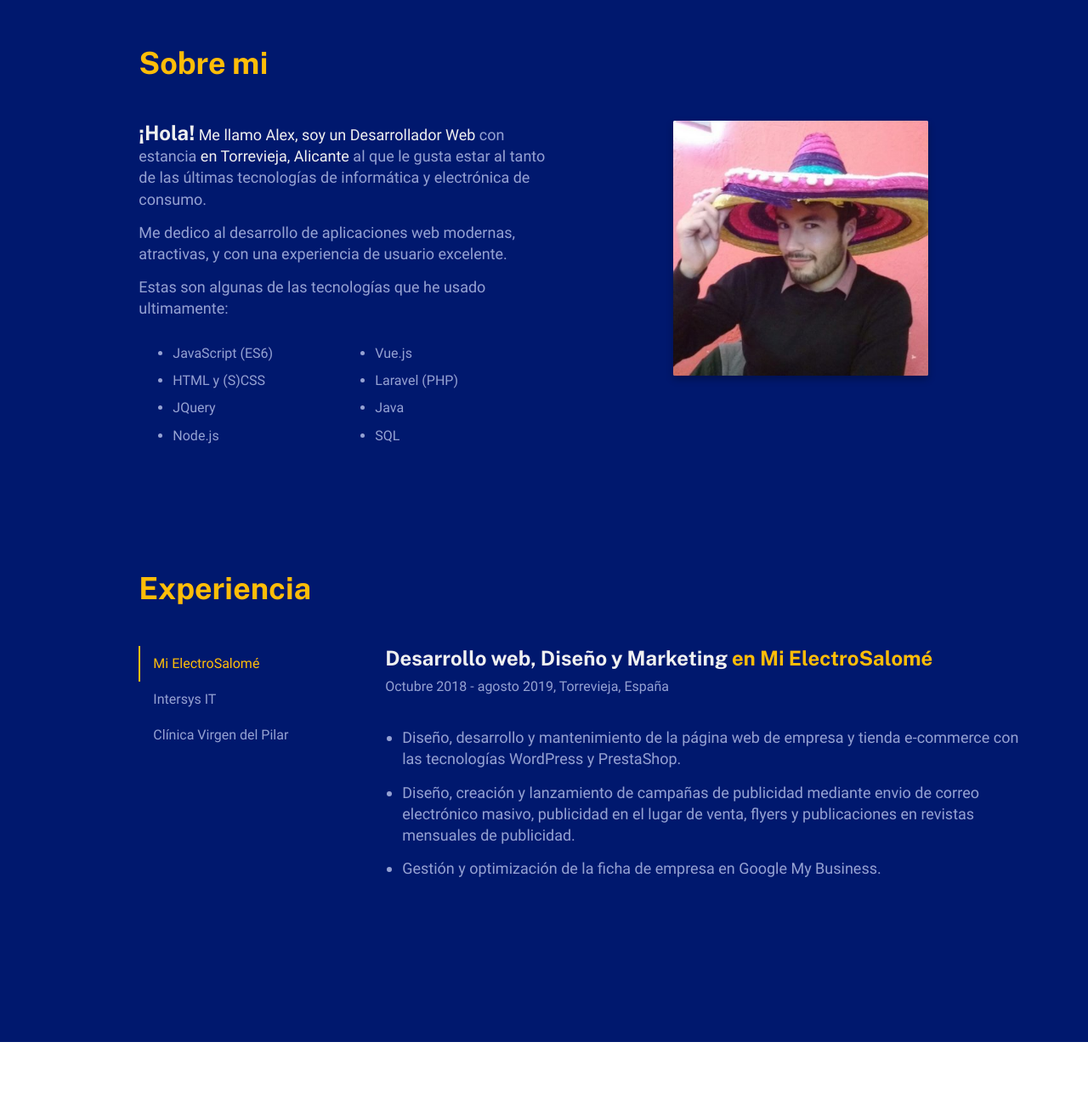
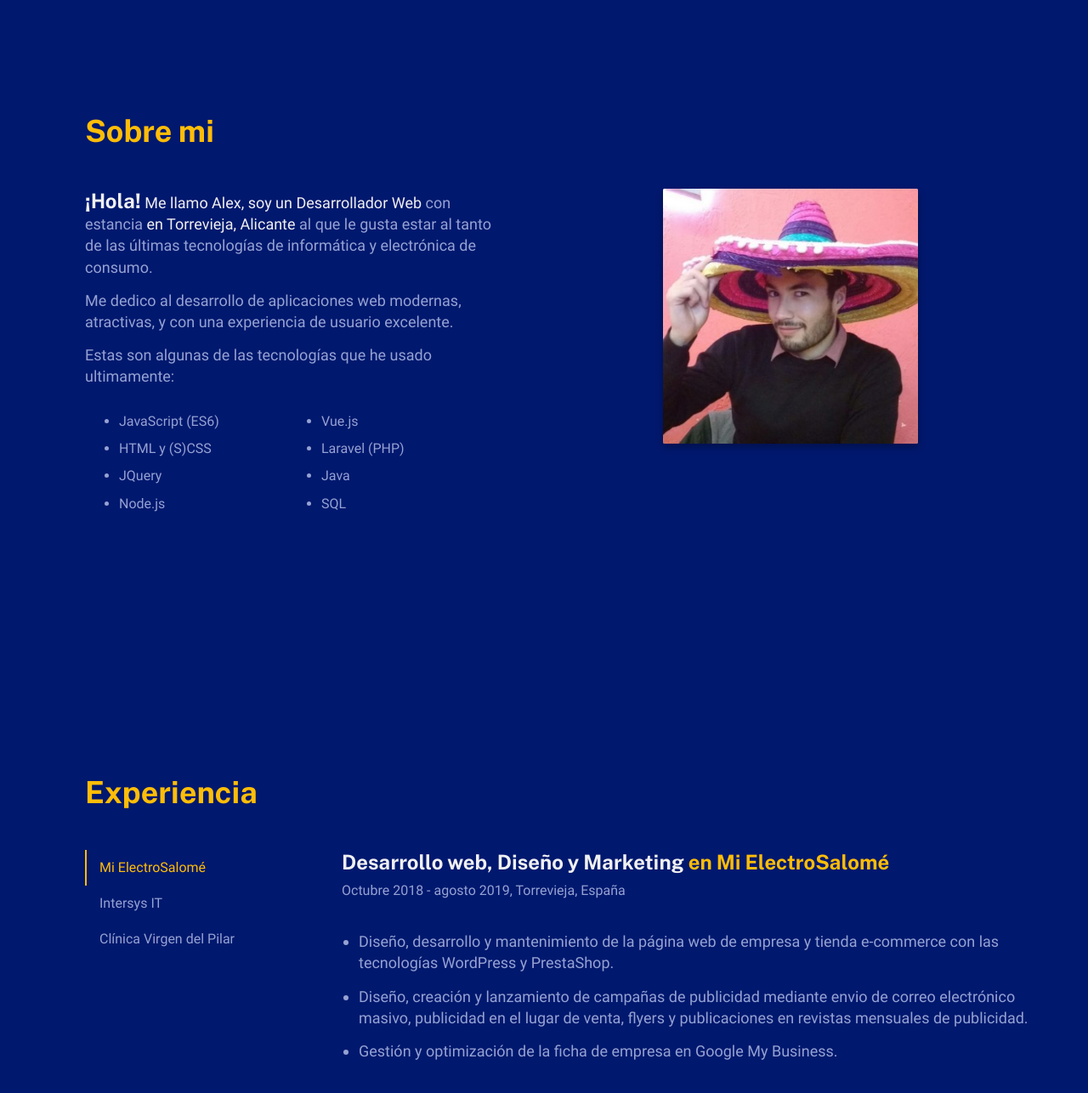
Before and after one commit to alexandreargm/portafolio, a Nuxt app: page / in a window 1280 px wide. Shown: the part 868-2154 px from the top of the page at 85% size. Before the commit the page ends 2094 px from the top, so only its background shows below. Built offline with nearby package versions, Linux system fonts and the light colour scheme.

Commit message:
finished tabs

```diff
--- a/assets/css/mixins.scss
+++ b/assets/css/mixins.scss
@@ -1,6 +1,16 @@
 /// Mixin that indents an element inside a column based grid.
-/// The indent is made using paddings.
-@mixin indent-container-left($indent-count, $column-count, $layout-margin: 0) {
-    padding-left: calc( (( (100% - (#{$layout-margin} * 2) ) / #{$column-count}) * #{$indent-count}) + #{$layout-margin});
-    padding-right: $layout-margin;
+@mixin indent($indent-count, $column-count, $max-width, $ignore-padding: 0rem) {
+  padding-left: calc( #{$max-width} / #{$column-count} * #{$indent-count} - #{$ignore-padding} );
 }
+
+@mixin tabs-highlight($tab-selector, $highlight-selector) {
+@for $i from 1 through $tab-count {
+    #{$tab-selector}:nth-of-type(#{$i}).is-active ~ #{$highlight-selector} {
+      left: #{ $tab-width * ($i - 1) };
+      @media screen and (min-width: $laptop) {
+        left: 0;
+        top: #{ $tab-height * ($i - 1) };
+      }
+    }
+  }
+}
--- a/assets/css/variables.scss
+++ b/assets/css/variables.scss
@@ -49,7 +49,7 @@ $laptop: 75em; // 1200px
 :root {
   /* MAIN COMPONENTS */
   /* Container */
-  --container-max-width: 120rem; /* 1200px*/
+  --container-max-width: 120rem;
   --container-padding: 2rem;
 
   /* Navbar */
--- a/components/AboutMe.vue
+++ b/components/AboutMe.vue
@@ -58,16 +58,10 @@
 .about-me {
   display: flex;
   align-items: center;
-  @media screen and (min-width: $tablet-portrait){
-    padding-top: 0;
-  }
   &__wrapper {
     display: flex;
     flex-wrap: wrap;
     flex-direction: column;
-    @media screen and (min-width: $tablet-portrait) {
-      @include indent-container-left(1, var(--column-count), var(--container-padding));
-    }
     @media screen and (min-width: $tablet-landscape ) {
       flex-direction: row;
     }
--- a/components/Experience.vue
+++ b/components/Experience.vue
@@ -118,25 +118,17 @@ export default {
 .experience {
   display: flex;
   align-items: center;
-  @media screen and (min-width: $tablet-portrait){
-    padding-top: 0;
-  }
-  &__wrapper {
-    @media screen and (min-width: $tablet-portrait) {
-      @include indent-container-left(1, var(--column-count), var(--container-padding));
-    }
-  }
   &__title {
     margin-bottom: 1.3em;
   }
   &__tabs {
     .job {
       margin-bottom: 4em;
+      @media screen and (min-width: $laptop) {
+        @include indent(1, var(--column-count), var(--container-max-width));
+      }
       &__header {
         margin-bottom: 2em;
-      }
-      @media screen and (min-width: $laptop) {
-        @include indent-container-left(1, var(--column-count), var(--container-padding));
       }
     }
     .task-list {
--- a/components/HeroLanding.vue
+++ b/components/HeroLanding.vue
@@ -31,9 +31,6 @@
   }
   &__wrapper {
     padding-top: 4rem;
-    @media screen and (min-width: $tablet-portrait) {
-      @include indent-container-left(1, var(--column-count), var(--container-padding));
-    }
   }
   &__hello {
     margin-bottom: 1.4rem;
--- a/components/Tabs.vue
+++ b/components/Tabs.vue
@@ -38,28 +38,15 @@ export default {
 $tab-count: 3;
 $tab-height: 4.2rem;
 $tab-width: 20rem;
+$container-padding: var(--container-padding);
 $tab-selector: ".menu__item";
 $highlight-height: 0.2rem;
 $highlight-selector: ".menu__highlight";
-
-@mixin tabs($tab-selector, $highlight-selector) {
-  @for $i from 1 through $tab-count {
-    #{$tab-selector}:nth-of-type(#{$i}).is-active ~ #{$highlight-selector} {
-      left: #{ $tab-width * ($i - 1) };
-      @media screen and (min-width: $laptop) {
-        left: 0;
-        top: #{ $tab-height * ($i - 1) };
-      }
-    }
-  }
-}
 
 .tabs {
   @media screen and (min-width: $laptop) {
     display: flex;
   }
-}
-
   .menu {
     list-style: none;
     padding: 0;
@@ -74,7 +61,7 @@ $highlight-selector: ".menu__highlight";
       position: relative;
       display: flex;
       flex-direction: column;
-    overflow-x: scroll;
+      overflow-x: auto;
       margin: 0 0 2em 0;
       @media screen and (min-width: $laptop) {
         overflow-x: visible;
@@ -122,7 +109,8 @@ $highlight-selector: ".menu__highlight";
       }
     }
   }
+}
 
-@include tabs ($tab-selector, $highlight-selector);
+@include tabs-highlight($tab-selector, $highlight-selector);
 
 </style>
--- a/pages/index.vue
+++ b/pages/index.vue
@@ -36,6 +36,9 @@ export default {
 <style scoped lang="scss">
 /* index.vue */
 
+$section-y-padding: 8rem;
+$section-bottom-margin: 12rem;
+
 .siteframe {
   display: flex;
   flex-direction: column;
@@ -61,28 +64,34 @@ export default {
 .main {
   &__herolanding {
     min-height: 100vh;
-    padding-top: 8rem;
-    padding-bottom: 8rem;
+    padding-top: $section-y-padding;
+    padding-bottom: $section-y-padding;
+    @media screen and (min-width: $tablet-portrait) {
+        @include indent(1, var(--column-count), var(--container-max-width), var(--container-padding));
+    }
     @media screen and (min-width: $laptop ) {
       min-height: calc(100vh - var(--navbar-height) );
-      padding: 0;
-      margin-bottom: 12rem;
+      margin-bottom: $section-bottom-margin;
     }
   }
   &__about-me {
-    padding-top: 8rem;
-    padding-bottom: 8rem;
+    padding-top: $section-y-padding;
+    padding-bottom: $section-y-padding;
+    @media screen and (min-width: $tablet-portrait) {
+        @include indent(1, var(--column-count), var(--container-max-width), var(--container-padding));
+    }
     @media screen and (min-width: $laptop ) {
-      padding: 0;
-      margin-bottom: 12rem;
+      margin-bottom: $section-bottom-margin;
     }
   }
   &__experience {
-    padding-top: 8rem;
-    padding-bottom: 8rem;
+    padding-top: $section-y-padding;
+    padding-bottom: $section-y-padding;
+    @media screen and (min-width: $tablet-portrait) {
+        @include indent(1, var(--column-count), var(--container-max-width), var(--container-padding));
+    }
     @media screen and (min-width: $laptop ) {
-      padding: 0;
-      margin-bottom: 12rem;
+      margin-bottom: $section-bottom-margin;
     }
   }
 }
```
Lines whose indentation alone changed are shown as unchanged.
